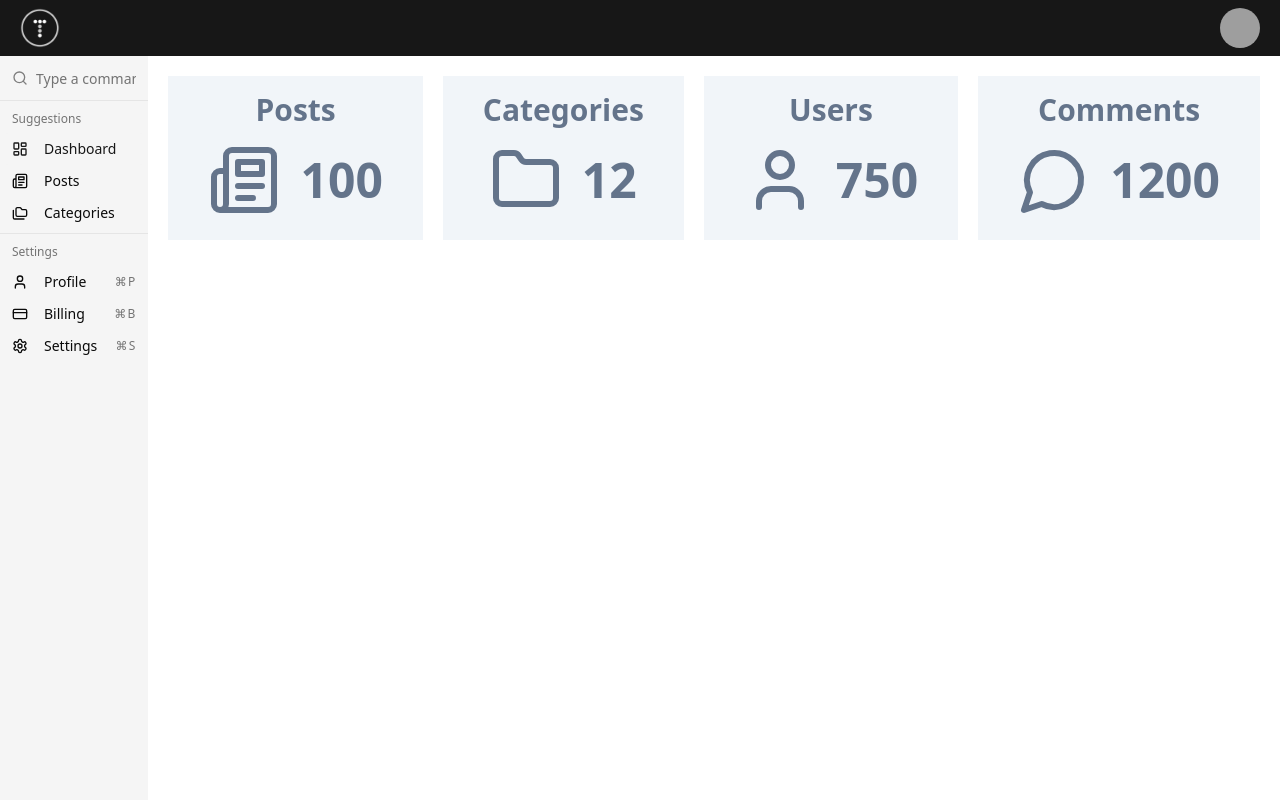
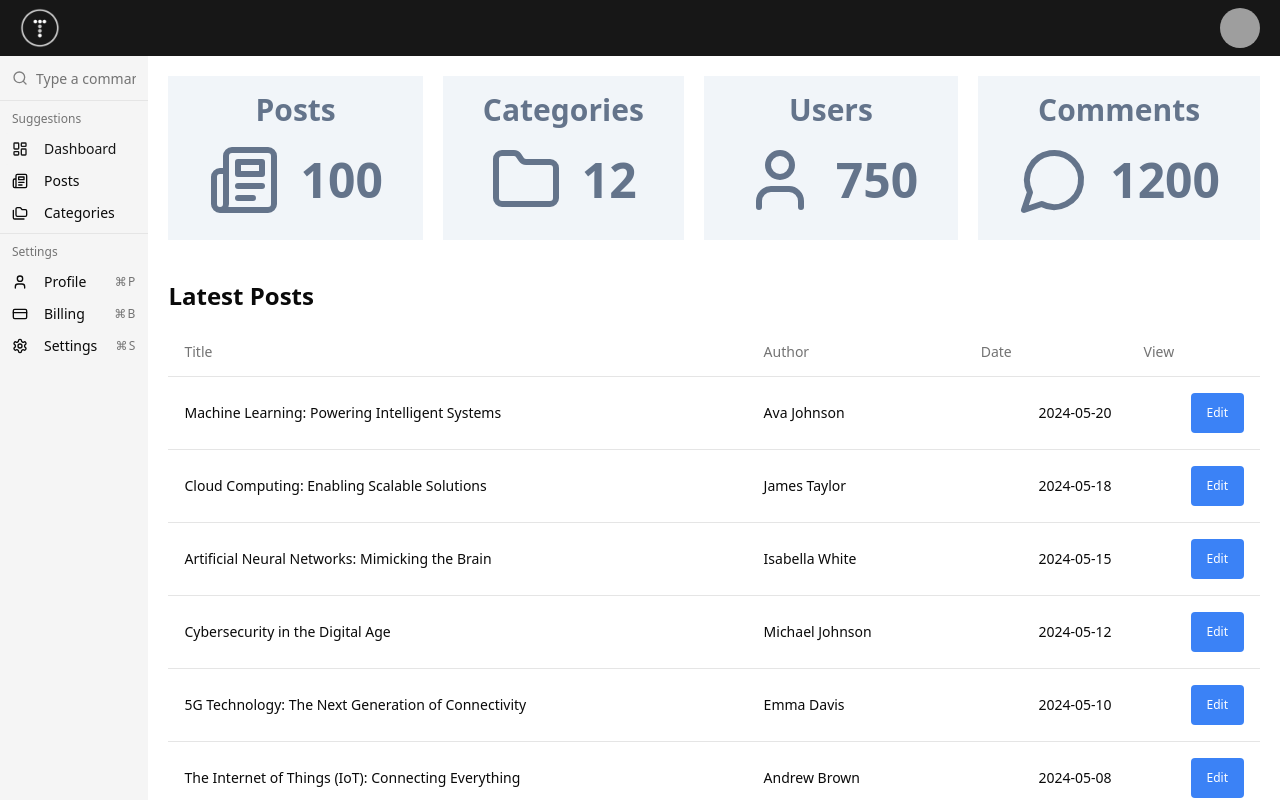
Before and after one commit to armank8/admin-dashboard-tm, a Next.js app: page / in a window 1280 px wide. Shown: the top 800 px of the page. Built offline with nearby package versions, Linux system fonts and the light colour scheme; grey boxes are pictures that could not be loaded.

Commit message:
till sortedPosts

```diff
--- a/app/page.tsx
+++ b/app/page.tsx
@@ -1,5 +1,6 @@
 import DashboardCard from "@/components/dashboard/DashboardCard";
 import { Folder, MessageCircle, Newspaper, User } from "lucide-react";
+import PostsTable from "@/components/posts/PostsTable";
 
 export default function Home() {
   return (
@@ -28,6 +29,7 @@ export default function Home() {
           }
         ></DashboardCard>
       </div>
+      <PostsTable title='Latest Posts' limit={5}></PostsTable>
     </>
   );
 }
--- /dev/null
+++ b/components/posts/PostsTable.tsx
@@ -0,0 +1,64 @@
+import {
+  Table,
+  TableBody,
+  TableCell,
+  TableHead,
+  TableHeader,
+  TableRow,
+  TableCaption,
+} from "@/components/ui/table";
+
+import Link from "next/link";
+import posts from "@/data/posts";
+import { Post } from "@/types/posts";
+import { Button } from "../ui/button";
+
+interface PostsTableProps {
+  limit?: number;
+  title?: string;
+}
+
+const PostsTable = ({ limit, title }: PostsTableProps) => {
+
+    const sortedPosts:Post[] = [...posts].sort((a,b)=>
+        new Date(b.date).getTime() - new Date(a.date).getTime());
+
+  return (
+    <div className="mt-10">
+      <h3 className="text-2xl mb-4 font-semibold">{title ? title : "Posts"}</h3>
+      <Table>
+        <TableCaption>A list of recent posts</TableCaption>
+        <TableHeader>
+          <TableRow>
+            <TableHead>Title</TableHead>
+            <TableHead className="hidden md:table-cell">Author</TableHead>
+            <TableHead className="hidden md:table-cell">Date</TableHead>
+            <TableHead className="hidden md:table-cell">View</TableHead>
+          </TableRow>
+        </TableHeader>
+        <TableBody>
+          {sortedPosts.map((post) => (
+            <TableRow key={post.id}>
+              <TableCell>{post.title}</TableCell>
+              <TableCell className="hidden md:table-cell">
+                {post.author}
+              </TableCell>
+              <TableCell className="text-right hidden md:table-cell">
+                {post.date}
+              </TableCell>
+              <TableCell className="text-right hidden md:table-cell">
+                <Link href={`/posts/edit/${post.id}`}>
+                  <Button className="bg-blue-500 hover:bg-blue-700 text-white font-body py-2 px-4 rounded text-xs">
+                    Edit
+                  </Button>
+                </Link>
+              </TableCell>
+            </TableRow>
+          ))}
+        </TableBody>
+      </Table>
+    </div>
+  );
+};
+
+export default PostsTable;
--- /dev/null
+++ b/components/ui/table.tsx
@@ -0,0 +1,117 @@
+import * as React from "react"
+
+import { cn } from "@/lib/utils"
+
+const Table = React.forwardRef<
+  HTMLTableElement,
+  React.HTMLAttributes<HTMLTableElement>
+>(({ className, ...props }, ref) => (
+  <div className="relative w-full overflow-auto">
+    <table
+      ref={ref}
+      className={cn("w-full caption-bottom text-sm", className)}
+      {...props}
+    />
+  </div>
+))
+Table.displayName = "Table"
+
+const TableHeader = React.forwardRef<
+  HTMLTableSectionElement,
+  React.HTMLAttributes<HTMLTableSectionElement>
+>(({ className, ...props }, ref) => (
+  <thead ref={ref} className={cn("[&_tr]:border-b", className)} {...props} />
+))
+TableHeader.displayName = "TableHeader"
+
+const TableBody = React.forwardRef<
+  HTMLTableSectionElement,
+  React.HTMLAttributes<HTMLTableSectionElement>
+>(({ className, ...props }, ref) => (
+  <tbody
+    ref={ref}
+    className={cn("[&_tr:last-child]:border-0", className)}
+    {...props}
+  />
+))
+TableBody.displayName = "TableBody"
+
+const TableFooter = React.forwardRef<
+  HTMLTableSectionElement,
+  React.HTMLAttributes<HTMLTableSectionElement>
+>(({ className, ...props }, ref) => (
+  <tfoot
+    ref={ref}
+    className={cn(
+      "border-t bg-muted/50 font-medium [&>tr]:last:border-b-0",
+      className
+    )}
+    {...props}
+  />
+))
+TableFooter.displayName = "TableFooter"
+
+const TableRow = React.forwardRef<
+  HTMLTableRowElement,
+  React.HTMLAttributes<HTMLTableRowElement>
+>(({ className, ...props }, ref) => (
+  <tr
+    ref={ref}
+    className={cn(
+      "border-b transition-colors hover:bg-muted/50 data-[state=selected]:bg-muted",
+      className
+    )}
+    {...props}
+  />
+))
+TableRow.displayName = "TableRow"
+
+const TableHead = React.forwardRef<
+  HTMLTableCellElement,
+  React.ThHTMLAttributes<HTMLTableCellElement>
+>(({ className, ...props }, ref) => (
+  <th
+    ref={ref}
+    className={cn(
+      "h-12 px-4 text-left align-middle font-medium text-muted-foreground [&:has([role=checkbox])]:pr-0",
+      className
+    )}
+    {...props}
+  />
+))
+TableHead.displayName = "TableHead"
+
+const TableCell = React.forwardRef<
+  HTMLTableCellElement,
+  React.TdHTMLAttributes<HTMLTableCellElement>
+>(({ className, ...props }, ref) => (
+  <td
+    ref={ref}
+    className={cn("p-4 align-middle [&:has([role=checkbox])]:pr-0", className)}
+    {...props}
+  />
+))
+TableCell.displayName = "TableCell"
+
+const TableCaption = React.forwardRef<
+  HTMLTableCaptionElement,
+  React.HTMLAttributes<HTMLTableCaptionElement>
+>(({ className, ...props }, ref) => (
+  <caption
+    ref={ref}
+    className={cn("mt-4 text-sm text-muted-foreground", className)}
+    // {...props}
+  />
+))
+TableCaption.displayName = "TableCaption"
+
+export {
+  Table,
+  TableHeader,
+  TableBody,
+  TableFooter,
+  TableHead,
+  TableRow,
+  TableCell,
+  TableCaption,
+}
```
